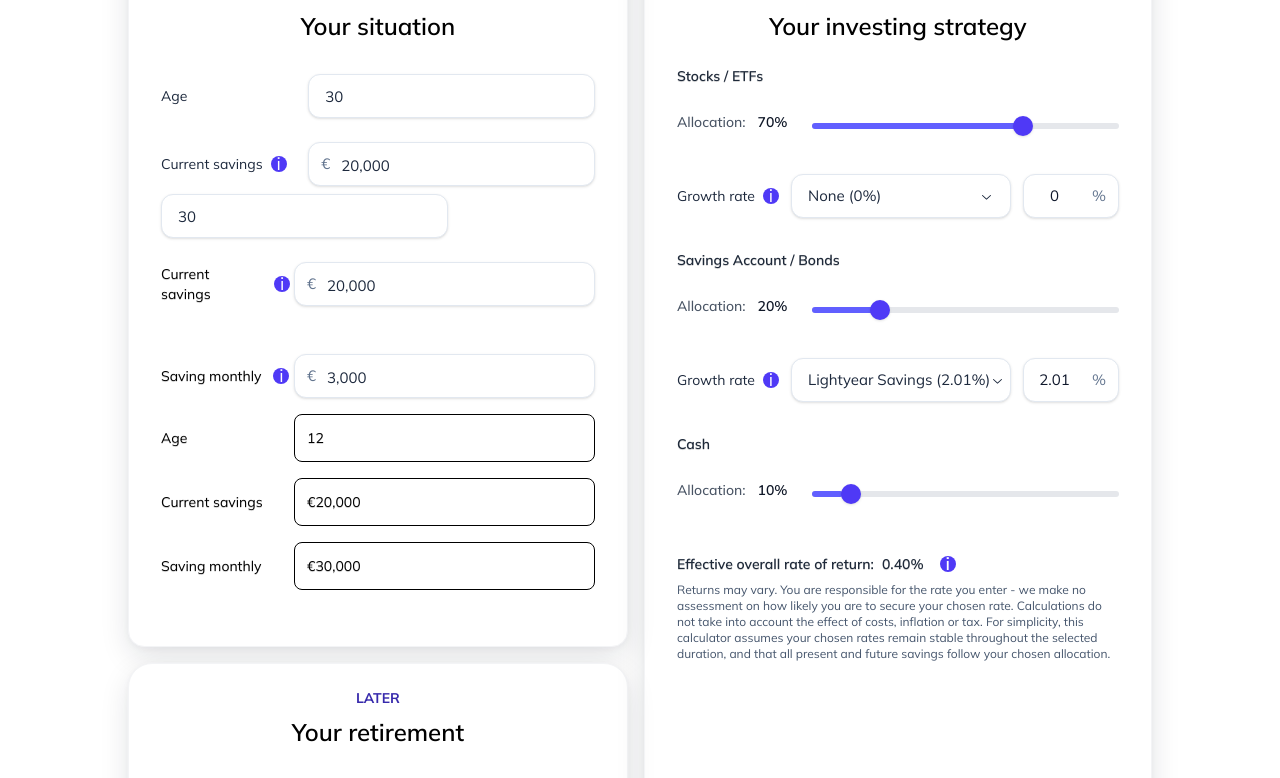
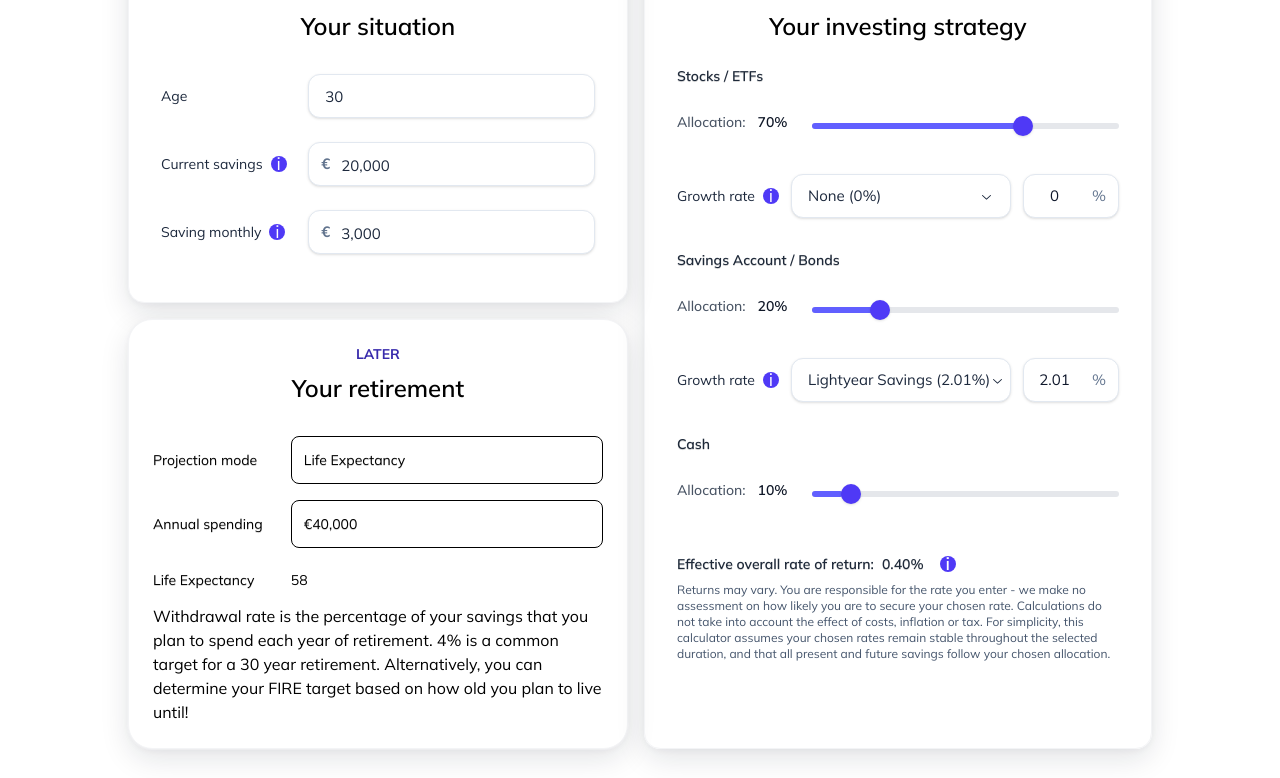
Before and after one commit to inputBrain/client-ret-calculator, a Next.js app: page / in a window 1280 px wide. Shown: the part 539-1317 px from the top of the page. Built offline with nearby package versions, Linux system fonts and the light colour scheme.

Commit message:
fix(ui): add age input limits in SituationBlock and enhance number parsing in CurrencyAmountInput

```diff
--- a/src/components/fire/FireCalculator.tsx
+++ b/src/components/fire/FireCalculator.tsx
@@ -92,88 +92,7 @@ export default function FireCalculator() {
                                                 setSavingMonthly={setSavingMonthly}
                                             />
 
-
-
-
-
-
-                                            <div
-                                                className="-mx-3 flex min-h-12 items-center justify-between gap-1 rounded bg-background-interactive-tertiary px-3 py-2 [&_>_*:first-child]:flex-[1_1_30%] [&_>_*:nth-child(2)]:flex-[1_1_70%]">
-                                                <span className="text-sm text-shadow-2xs">
-                                                    Age
-                                                </span>
-                                                <div className="flex w-full flex-col gap-2">
-                                                    <div className="flex flex-col gap-2">
-                                                        <div
-                                                            className="focus-within:-m-px relative min-h-12 rounded-lg border focus-within:border-2 focus-within:border-content-interactive-tertiary focus-within:shadow-[0_0_0_4px_rgb(var(--content-interactive-tertiary)/0.15)] focus:outline-none border-border-secondary">
-                                                            <input type="text" value="12" inputMode="decimal"
-                                                                   className="flex h-full w-full items-center rounded-lg border-0  px-3 py-[14px] text-sm text-shadow-2xs text-content outline-none placeholder:text-content-tertiary focus:outline-none"/>
-                                                        </div>
-                                                    </div>
-                                                </div>
-                                            </div>
-
-                                            <div
-                                                className="-mx-3 flex min-h-12 items-center justify-between gap-1 rounded bg-background-interactive-tertiary px-3 py-2 [&_>_*:first-child]:flex-[1_1_30%] [&_>_*:nth-child(2)]:flex-[1_1_70%]">
-                                                <span className="text-sm text-shadow-2xs  ">
-                                                    <div className="flex flex-1 items-center gap-1">
-                                                        <span>Current savings</span>
-                                                        <svg width="24" height="24" viewBox="0 0 24 24" fill="none"
-                                                             xmlns="http://www.w3.org/2000/svg"
-                                                             className="flex-[0_0_auto] size-3 fill-content-interactive-secondary">
-                                                            <path fill-rule="evenodd" clip-rule="evenodd"
-                                                                  d="M12 0C5.37258 0 0 5.37258 0 12C0 18.6274 5.37258 24 12 24C18.6274 24 24 18.6274 24 12C24 5.37258 18.6274 0 12 0ZM14.5 6.5C14.5 7.88071 13.3807 9 12 9C10.6193 9 9.5 7.88071 9.5 6.5C9.5 5.11929 10.6193 4 12 4C13.3807 4 14.5 5.11929 14.5 6.5ZM10 12C10 10.8954 10.8954 10 12 10C13.1046 10 14 10.8954 14 12V18C14 19.1046 13.1046 20 12 20C10.8954 20 10 19.1046 10 18V12Z">
-                                                            </path>
-                                                        </svg>
-                                                    </div>
-                                                </span>
-                                                <div className="flex w-full flex-col gap-2">
-                                                    <div className="flex flex-col gap-2">
-                                                        <div
-                                                            className="focus-within:-m-px relative min-h-12 rounded-lg border focus-within:border-2 focus-within:border-content-interactive-tertiary focus-within:shadow-[0_0_0_4px_rgb(var(--content-interactive-tertiary)/0.15)] focus:outline-none border-border-secondary">
-                                                            <input inputMode="decimal"
-                                                                   className="flex h-full w-full items-center rounded-lg border-0  px-3 py-[14px] text-sm text-shadow-2xs text-content outline-none placeholder:text-content-tertiary focus:outline-none"
-                                                                   type="text" value="€20,000"/>
-                                                        </div>
-                                                    </div>
-                                                </div>
-                                            </div>
-                                            <div
-                                                className="-mx-3 flex min-h-12 items-center justify-between gap-1 rounded bg-background-interactive-tertiary px-3 py-2 [&amp;_&gt;_*:first-child]:flex-[1_1_30%] [&amp;_&gt;_*:nth-child(2)]:flex-[1_1_70%]">
-                                                <span
-                                                    className="text-sm text-shadow-2xs  [&amp;_strong]:font-medium [&amp;_strong]:text-content">
-                                                    <div className="flex flex-1 items-center gap-1">
-                                                        <span>Saving monthly</span>
-                                                        <svg width="24" height="24" viewBox="0 0 24 24" fill="none"
-                                                             xmlns="http://www.w3.org/2000/svg"
-                                                             className="flex-[0_0_auto] size-3 fill-content-interactive-secondary">
-                                                            <path fill-rule="evenodd" clip-rule="evenodd"
-                                                                  d="M12 0C5.37258 0 0 5.37258 0 12C0 18.6274 5.37258 24 12 24C18.6274 24 24 18.6274 24 12C24 5.37258 18.6274 0 12 0ZM14.5 6.5C14.5 7.88071 13.3807 9 12 9C10.6193 9 9.5 7.88071 9.5 6.5C9.5 5.11929 10.6193 4 12 4C13.3807 4 14.5 5.11929 14.5 6.5ZM10 12C10 10.8954 10.8954 10 12 10C13.1046 10 14 10.8954 14 12V18C14 19.1046 13.1046 20 12 20C10.8954 20 10 19.1046 10 18V12Z">
-                                                            </path>
-                                                        </svg>
-                                                    </div>
-                                                </span>
-                                                <div className="flex w-full flex-col gap-2">
-                                                    <div className="flex flex-col gap-2">
-                                                        <div
-                                                            className="focus-within:-m-px relative min-h-12 rounded-lg border focus-within:border-2 focus-within:border-content-interactive-tertiary focus-within:shadow-[0_0_0_4px_rgb(var(--content-interactive-tertiary)/0.15)] focus:outline-none border-border-secondary">
-                                                            <input inputMode="decimal"
-                                                                   className="flex h-full w-full items-center rounded-lg border-0  px-3 py-[14px] text-sm text-shadow-2xs text-content outline-none placeholder:text-content-tertiary focus:outline-none"
-                                                                   type="text" value="€30,000"/>
-                                                        </div>
-                                                    </div>
-                                                </div>
-                                            </div>
                                         </div>
-
-
-
-
-
-
-
-
-
 
                                     </div>
 
--- a/src/components/ui/CurrencyAmountInput.tsx
+++ b/src/components/ui/CurrencyAmountInput.tsx
@@ -8,8 +8,17 @@ function formatNumber(n: number) {
 }
 
 function toNumber(raw: string) {
-    const s = raw.replace(/[^\d.,]/g, "").replace(",", ".");
-    const n = parseFloat(s);
+    const s = raw.replace(/[^\d.,]/g, "");
+    const hasDot = s.includes(".");
+    const hasComma = s.includes(",");
+
+    let normalized = s;
+    if (hasDot && hasComma) {
+        normalized = s.replace(/,/g, "");
+    } else if (!hasDot && hasComma) {
+        normalized = s.replace(/\./g, "").replace(",", ".");
+    }
+    const n = parseFloat(normalized);
     return Number.isFinite(n) ? n : 0;
 }
 
@@ -27,16 +36,18 @@ export default function CurrencyAmountInput({
     className?: string;
 }) {
     const [text, setText] = React.useState<string>(formatNumber(value));
+    const [isFocused, setIsFocused] = React.useState(false);
 
     React.useEffect(() => {
-        setText(formatNumber(value));
-    }, [value]);
+        if (!isFocused) setText(formatNumber(value));
+    }, [value, isFocused]);
+
 
     return (
         <div
             className={`relative h-11 rounded-xl border border-slate-200 bg-white shadow-sm focus-within:outline-none focus-within:ring-4 focus-within:ring-indigo-200 ${className}`}
         >
-            <div className="pointer-events-none absolute left-3 top-1/2 -translate-y-1/2 select-none text-[15px] text-slate-500">
+            <div className="pointer-events-none absolute left-3 top-1/2 -translate-y-1/2 select-none text-[15px] text-slate-500 font-bold">
                 {symbol}
             </div>
 
@@ -45,12 +56,14 @@ export default function CurrencyAmountInput({
                 inputMode="decimal"
                 value={text}
                 placeholder={placeholder}
+                onFocus={() => setIsFocused(true)}
+                onBlur={() => { setIsFocused(false); setText(formatNumber(value)); }}
                 onChange={(e) => {
-                    setText(e.target.value);
-                    onChange(toNumber(e.target.value));
+                    const v = e.target.value;
+                    setText(v);
+                    onChange(toNumber(v));
                 }}
-                onBlur={() => setText(formatNumber(value))}
-                className="h-11 w-full rounded-xl border-0 outline-none px-4 pl-8 text-[15px] text-slate-800 placeholder:text-slate-400 bg-transparent"
+                className="h-11 w-full rounded-xl border-0 outline-none px-4 pl-8 text-[15px] text-slate-800 placeholder:text-slate-400 bg-transparent "
             />
         </div>
     );
--- a/src/components/ui/SituationBlock.tsx
+++ b/src/components/ui/SituationBlock.tsx
@@ -8,15 +8,13 @@ function Info({tooltip}: { tooltip: string }) {
     return (
         <Tooltip.Provider delayDuration={200}>
             <Tooltip.Root>
-                <Tooltip.Trigger
-                    className="ml-2 inline-flex size-4 items-center justify-center rounded-full bg-indigo-600 text-white text-lg "
+                <Tooltip.Trigger className="ml-2 inline-flex size-4 items-center justify-center rounded-full bg-indigo-600 text-white text-lg"
                     aria-label="Info"
                 >
                     i
                 </Tooltip.Trigger>
                 <Tooltip.Portal>
-                    <Tooltip.Content
-                        className="max-w-xs rounded-xl bg-slate-800 px-3 py-2 text-sm text-white shadow-xl"
+                    <Tooltip.Content className="max-w-xs rounded-xl bg-slate-800 px-3 py-2 text-sm text-white shadow-xl"
                         side="top"
                         sideOffset={8}
                     >
@@ -63,14 +61,23 @@ export default function SituationBlock({
                         <input
                             type="number"
                             inputMode="numeric"
-                            value={Number.isFinite(age) ? age : 0}
-                            onChange={(e) => setAge(parseInt(e.target.value || "0", 10))}
+                            min={1}
+                            max={120}
+                            value={Number.isFinite(age) ? age : ""}
+                            onChange={(e) => {
+                                const v = parseInt(e.target.value || "0", 10);
+                                if (!Number.isFinite(v)) {
+                                    setAge(1);
+                                    return;
+                                }
+                                if (v < 1) setAge(1);
+                                else if (v > 120) setAge(120);
+                                else setAge(v);
+                            }}
                             placeholder="Enter age"
-                            className="h-11 col-span-2  rounded-xl border border-slate-200 bg-white px-4 text-[15px] text-slate-800 shadow-sm focus:outline-none focus-visible:ring-4 focus-visible:ring-indigo-200 "
+                            className="h-11 col-span-2 rounded-xl border border-slate-200 bg-white px-4 text-[15px] text-slate-800 shadow-sm focus:outline-none focus-visible:ring-4 focus-visible:ring-indigo-200"
                         />
                     </div>
-
-
 
 
                     <div className="mt-2 grid grid-cols-3 items-center gap-2">
@@ -79,7 +86,6 @@ export default function SituationBlock({
                             <Info tooltip="How much you've already saved. Dont't inclide your pension or illiquid assets like property."/>
                         </div>
 
-
                         <CurrencyAmountInput
                             symbol={currencySymbol}
                             value={currentSavings}
@@ -87,74 +93,26 @@ export default function SituationBlock({
                             placeholder="0"
                             className="col-span-2"
                         />
-
-
-                        <input
-                            type="number"
-                            inputMode="numeric"
-                            value={Number.isFinite(age) ? age : 0}
-                            onChange={(e) => setAge(parseInt(e.target.value || "0", 10))}
-                            placeholder="Enter age"
-                            className="h-11 col-span-2  rounded-xl border border-slate-200 bg-white px-4 text-[15px] text-slate-800 shadow-sm focus:outline-none focus-visible:ring-4 focus-visible:ring-indigo-200 "
-                        />
                     </div>
 
 
-
-
-                    <div
-                        className="-mx-3 flex min-h-12 items-center justify-between gap-1 rounded bg-background-interactive-tertiary px-3 py-2 [&_>_*:first-child]:flex-[1_1_30%] [&_>_*:nth-child(2)]:flex-[1_1_70%]">
-          <span className="text-sm text-shadow-2xs">
-            <div className="flex flex-1 items-center gap-1">
-              <span>Current savings</span>
-              <Info tooltip="How much you've already saved. Dont't inclide your pension or illiquid assets like property."/>
-            </div>
-          </span>
-                        <div className="flex w-full flex-col gap-2">
-                            <div className="flex flex-col gap-2">
-                                <CurrencyAmountInput
-                                    symbol={currencySymbol}
-                                    value={currentSavings}
-                                    onChange={setCurrentSavings}
-                                    placeholder="0"
-                                />
-                            </div>
-                        </div>
+                    <div className="mt-2 grid grid-cols-3 items-center gap-2">
+                        <div className="flex items-center text-sm text-nowrap text-slate-800 font-normal">
+                            Saving monthly
+                            <Info tooltip="How much of your income you can put aside every month. Don’t include any ongoing pension payments."/>
                         </div>
 
-
-
-
-                </div>
-
-
-
-
-
-
-                {/* Saving monthly */}
-                <div
-                    className="-mx-3 flex min-h-12 items-center justify-between gap-1 rounded bg-background-interactive-tertiary px-3 py-2 [&_>_*:first-child]:flex-[1_1_30%] [&_>_*:nth-child(2)]:flex-[1_1_70%]">
-          <span className="text-sm text-shadow-2xs">
-            <div className="flex flex-1 items-center gap-1">
-              <span>Saving monthly</span>
-              <Info tooltip="How much you plan to add every month."/>
-            </div>
-          </span>
-                    <div className="flex w-full flex-col gap-2">
-                        <div className="flex flex-col gap-2">
                         <CurrencyAmountInput
                             symbol={currencySymbol}
                             value={savingMonthly}
                             onChange={setSavingMonthly}
                             placeholder="0"
+                            className="col-span-2"
                         />
                     </div>
                 </div>
             </div>
-            </div>
         </>
-
     );
 
 }
```
Lines whose indentation alone changed are shown as unchanged.
